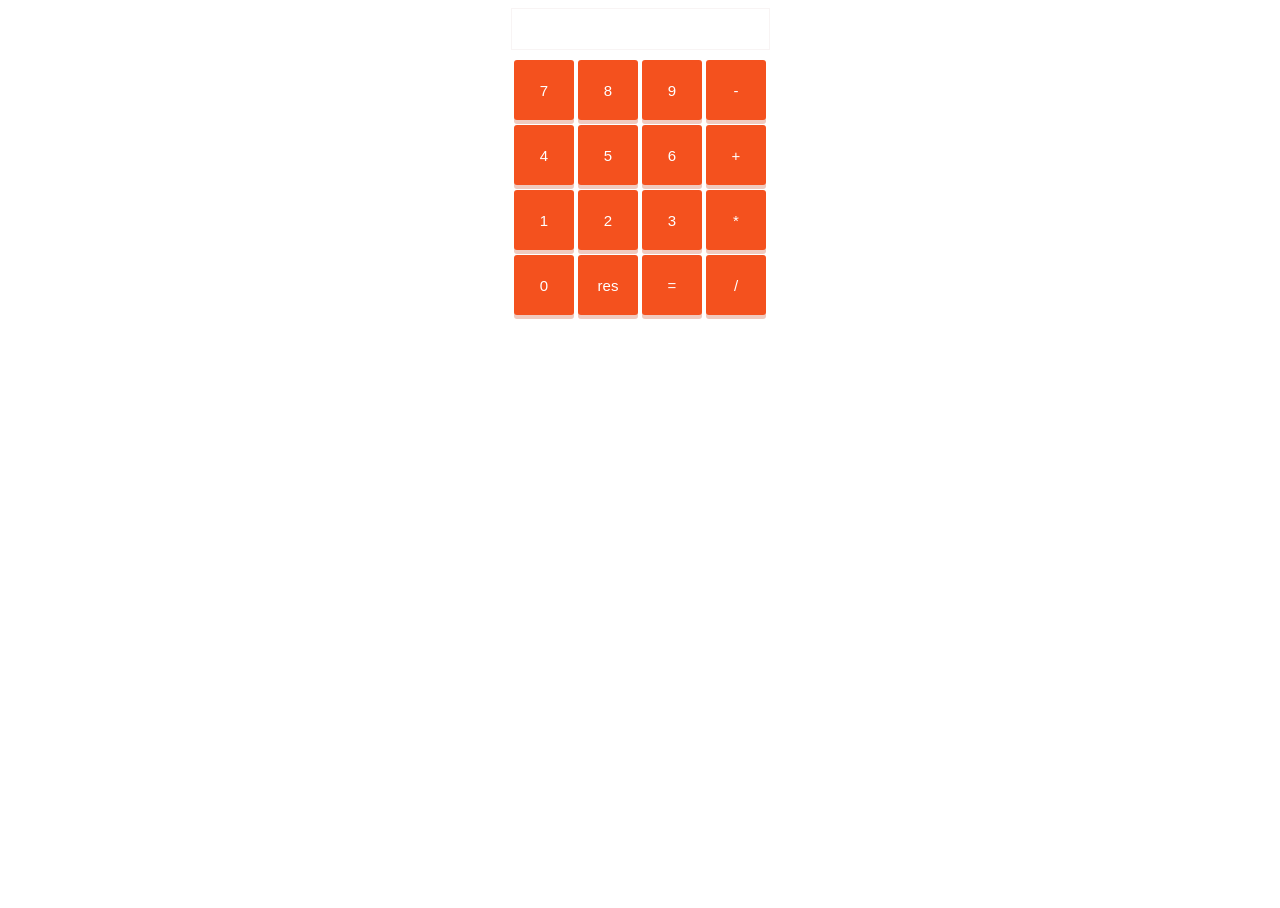
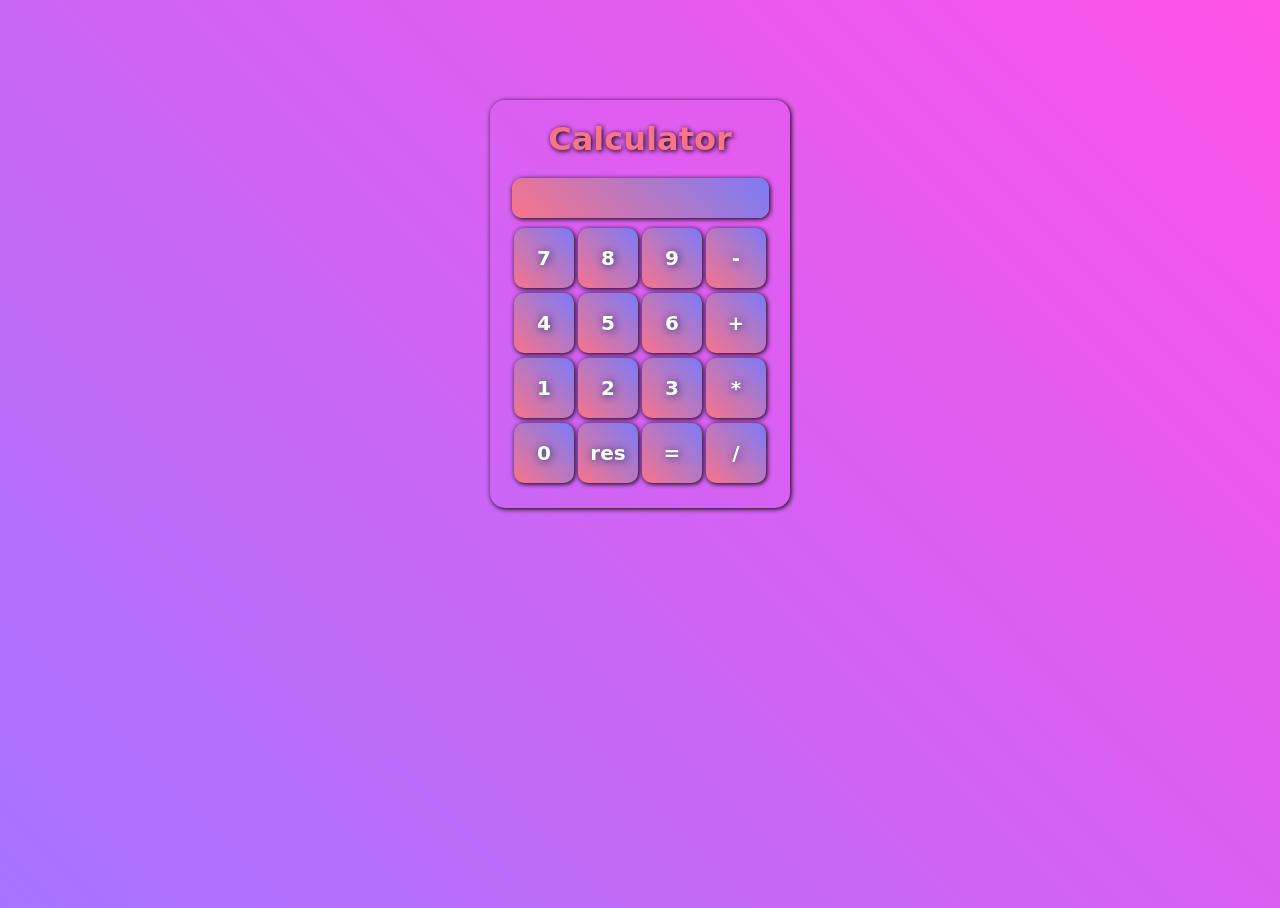
Before and after one commit to azerbelhedi/calculator, a plain HTML site: page index.html in a window 1280 px wide. Before the commit the page ends 800 px from the top, so only its background shows below. Drawn offline with Linux system fonts and the light colour scheme.

Commit message:
better design

```diff
--- a/css/style.css
+++ b/css/style.css
@@ -2,19 +2,28 @@ html {
     margin: 0;
 }
 
+body{
+    height : 100% ;
+    background-image: linear-gradient(45deg , rgb(165, 116, 255) , rgb(255, 81, 232)) ;
+}
+
 .container{
-    width: 500px;
-    padding: auto;
+    width: 260px;
+    padding: 20px;
     margin: auto;
-
     display: flex;
     flex-flow: row wrap;
     align-items: center;
     justify-content: center;
+    margin-top : 100px ;
+    box-shadow: 1px 1px 5px black ;
+    border-radius: 15px ;
 }
 
 #input{
-    border: 1px solid rgb(248, 244, 244);
+    box-shadow: 1px 1px 5px black ;
+    background-image: linear-gradient(45deg , rgb(248, 116, 138) , rgb(123, 123, 247)) ;
+    border-radius: 10px ;
     height: 40px;
     width: 250px;
     margin-bottom: 10px;
@@ -22,12 +31,16 @@ html {
     line-height: 40px;
     font-size:  1.2em;
     text-align: right;
+    color : white ;
+    font-family: cursive ;
+    font-weight: bolder ;
+    text-shadow: 1px 1px 8px rgb(40, 54, 117) ;
 }
 
 button {
     height: 60px;
     width: 60px;
-    font-size: 15px;
+    font-size: 20px;
     border-radius: 3px;
     background-color: #f4511e;
     border: none;
@@ -35,12 +48,30 @@ button {
     cursor: pointer;
     transition: all ease-in 0.3s;
     margin-bottom: 5px;
-    box-shadow: 0px 4px 0px #f0cabf;
+    font-family: cursive ;
+    font-weight: bolder ;
+    box-shadow: 1px 1px 5px black ;
+    background-image: linear-gradient(45deg , rgb(248, 116, 138) , rgb(123, 123, 247)) ;
+    border-radius: 10px ;
+    text-shadow: 1px 1px 8px rgb(40, 54, 117) ;
 }
 button:focus {
     outline:0;
 }
 
+button::-moz-focus-inner {
+    border: 0;
+}
+
 button:hover{
     transition: all ease-out 0.3s;
 }
+
+.title{
+    color : rgb(248, 116, 138) ;
+    margin : 0 ;
+    padding : 0 ;
+    margin-bottom: 20px ;
+    font-family: cursive ;
+    text-shadow: 1px 1px 5px black ;
+}
--- a/index.html
+++ b/index.html
@@ -7,6 +7,7 @@
     <link rel="stylesheet" href="css/style.css">
     <body>
         <div class="container">
+            <h1 class = "title">Calculator</h1>
             <div id="input"></div>
             <div class="box">
                 <div class="line">
```
